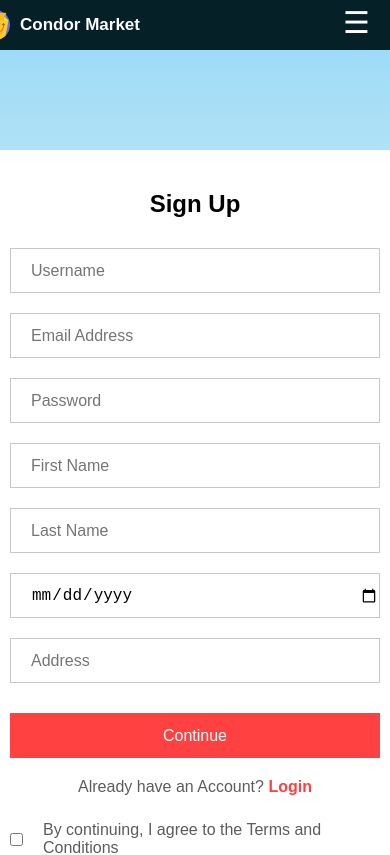
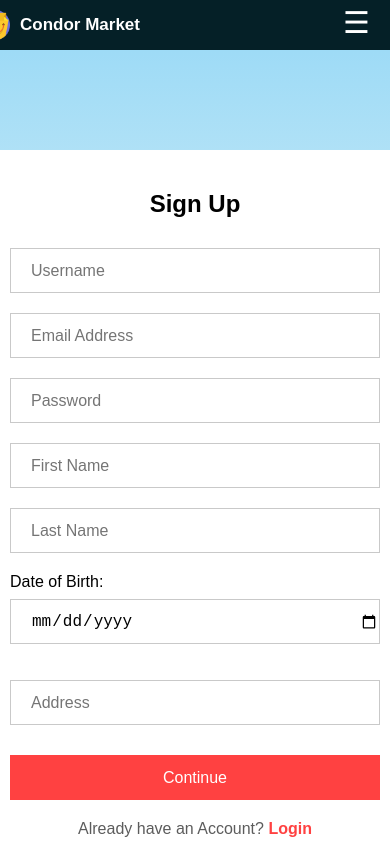
Before and after one commit to Nitin2806/CondorMarket, a React (Create React App) app: page /register in a window 390 px wide. Shown: the top 855 px of the page. Built offline with nearby package versions, Linux system fonts and the light colour scheme; no server answers.

Commit message:
Fixed UI Issues

```diff
--- a/src/Pages/CSS/LoginSignup.css
+++ b/src/Pages/CSS/LoginSignup.css
@@ -4,7 +4,15 @@
     background: linear-gradient(180deg, #9edbf6, #e1ffea22 60%);
     padding-top: 100px;
 }
+.loginsignup-field-group {
+    margin-bottom: 1rem;
+  }
 
+  .loginsignup-field-group label {
+    display: block;
+    margin-bottom: 0.5rem;
+    font-weight: bold;
+  }
 .loginsignup-container,
 .login-container {
     max-width: 580px;
@@ -100,4 +108,13 @@
         height: 45px;
         font-size: 16px;
     }
+    .loginsignup-field-group {
+        margin-bottom: 1rem;
+      }
+
+      .loginsignup-field-group label {
+        display: block;
+        margin-bottom: 0.5rem;
+        font-weight: normal;
+      }
 }
--- a/src/Pages/Register.jsx
+++ b/src/Pages/Register.jsx
@@ -46,7 +46,11 @@ const Register = () => {
             <input type="password" name="password" placeholder='Password' value={formData.password} onChange={handleChange} />
             <input type="text" name="firstName" placeholder='First Name' value={formData.firstName} onChange={handleChange} />
             <input type="text" name="lastName" placeholder='Last Name' value={formData.lastName} onChange={handleChange} />
-            <input type="date" name="dateOfBirth" placeholder='Date of Birth' value={formData.dateOfBirth} onChange={handleChange} />
+            <div className="loginsignup-field-group">
+              <label htmlFor="dateOfBirth">Date of Birth:</label>
+              <input type="date" name="dateOfBirth" id="dateOfBirth" placeholder='Date of Birth' value={formData.dateOfBirth} onChange={handleChange} />
+            </div>
+
             <input type="text" name="address" placeholder='Address' value={formData.address} onChange={handleChange} />
           </div>
           <button type="submit">Continue</button>
--- a/src/components/Navbar/Navbar.jsx
+++ b/src/components/Navbar/Navbar.jsx
@@ -25,7 +25,12 @@ const Navbar = () => {
 
   useEffect(() => {
     const userData = JSON.parse(localStorage.getItem('user'));
+    if(userData){
     setUser(userData);
+    }
+    else{
+      setUser();
+    }
   }, []);
 
   return (
```
